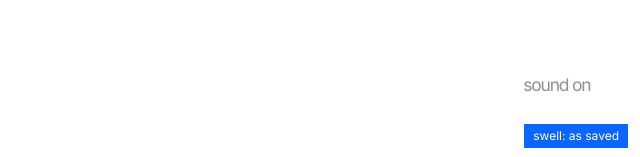
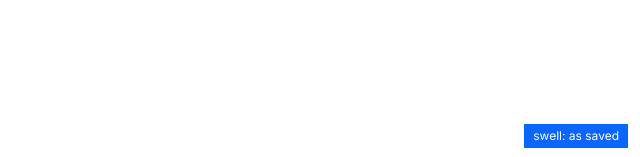
Before and after one commit to atuldgr8/atuldgr8.github.io, a plain HTML site: page project.html in a window 1280 px wide. Shown: the part 640-797 px from the top of the page, 640-1280 px from the left. Drawn offline with Linux system fonts and the light colour scheme; no server answers.

Commit message:
Remove the sound button (sound is simply on); captions and bulb lines say 'tap' on touch screens, 'click' on laptops
Co-Authored-By: Claude Sonnet 5.5 <noreply@anthropic.com>
Claude-Session: https://claude.ai/code/session_01FAw4JkrHqx7N4EAoNoK8i7

```diff
--- a/assets/canvas.js
+++ b/assets/canvas.js
@@ -362,8 +362,17 @@ window.Canvas = (() => {
     cv.classList.toggle('editing', !!o.edit);
     cv.dataset.intro = doc.intro || 'intro';     // the name of the first section (everything above the first named one)
     for (const it of doc.items) cv.appendChild(item(it, o));
+    if (!o.edit) tapWords(cv);
     layout(cv);
     return cv;
+  }
+  // On a touch screen nobody clicks: "Click to enlarge" reads "Tap to enlarge". (The page file keeps "click", and the editor shows it.)
+  const touch = matchMedia('(hover: none) and (pointer: coarse)').matches;
+  const tapped = s => s.replace(/\bclick(s|ed|ing)?\b/gi, (m, x) => { const w = 'tap' + (x ? (x === 's' ? 's' : x === 'ed' ? 'ped' : 'ping') : ''); return m[0] === 'C' ? w[0].toUpperCase() + w.slice(1) : w; });
+  function tapWords(root) {
+    if (!touch) return;
+    const w = document.createTreeWalker(root, NodeFilter.SHOW_TEXT);
+    for (let n; (n = w.nextNode());) if (/click/i.test(n.nodeValue)) n.nodeValue = tapped(n.nodeValue);
   }
 
   function layout(cv) {
--- a/assets/sound.js
+++ b/assets/sound.js
@@ -1,12 +1,11 @@
 /* The site's sounds. Everything is made in the browser (no files to load).
    Atul's picks: tick = wood tick, tap = pop, go = chime, light = bulb hum, talk = murmur, kick = boing.
    Usage from other scripts:  Sound.play('talk')   Sound.play('light', true)  (true = lights on)   Sound.play('kick', touchCount)
-   Browsers keep a page silent until the visitor first taps something, so the very first tap is quiet. */
+   Always on (no mute button, on purpose). Browsers keep a page silent until the visitor first taps something, so the very first tap is quiet. */
 (() => {
   if (/[?&](edit|review)\b/.test(location.search)) { window.Sound = { play() {}, muted: true }; return; }
   const VOL = .5;
   let ac = null, out = null, noise = null, muted = false;
-  try { muted = localStorage.getItem('sound') === 'off'; } catch (e) {}
 
   function ctx() {
     if (!ac) {
@@ -60,13 +59,12 @@
   document.addEventListener('pointerover', e => {
     if (e.pointerType !== 'mouse') return;
     const el = e.target.closest && e.target.closest(LIVE);
-    if (el && el !== over && !el.closest('.sound-btn, #theme, .rv-ui')) play('tick');
+    if (el && el !== over && !el.closest('#theme, .rv-ui')) play('tick');
     over = el;
   }, true);
   document.addEventListener('pointerdown', () => ctx(), true);   // wake the sound up on the first touch
   document.addEventListener('click', e => {
     const el = e.target.closest && e.target.closest(LIVE); if (!el || el.closest('#theme, .rv-ui')) return;
-    if (el.classList.contains('sound-btn')) return;
     const a = el.closest('a[href]') || el.querySelector && el.querySelector('a[href]');
     if (isGo(a) && !(e.metaKey || e.ctrlKey || a.target === '_blank')) { play('tap'); try { sessionStorage.setItem('arrive', String(Date.now())); } catch (x) {} }
     else play('tap');
@@ -77,24 +75,4 @@
     if (t && Date.now() - t < 4000) addEventListener('load', () => { if (muted) return; ctx(); setTimeout(() => { if (ac && ac.state === 'running') play('go'); }, 80); });
   } catch (e) {}
 
-  // ---- a quiet on/off at the bottom right ----
-  const b = document.createElement('button');
-  b.type = 'button'; b.className = 'sound-btn'; b.setAttribute('aria-label', 'Sound on or off');
-  const label = () => { b.textContent = muted ? 'sound off' : 'sound on'; };
-  label();
-  b.addEventListener('click', () => {
-    muted = !muted; try { localStorage.setItem('sound', muted ? 'off' : 'on'); } catch (e) {}
-    label(); if (!muted) { ctx(); SOUNDS.tap(); }
-  });
-  const css = document.createElement('style');
-  css.textContent = `.sound-btn { position: fixed; right: var(--gutter, 24px); bottom: 24px; z-index: 13; font: inherit; font-size: var(--size, 14px); letter-spacing: inherit;
-    color: var(--mute, #8c8c8c); background: var(--bg, #fff); border: 0; padding: .35em .5em; border-radius: 4px; cursor: pointer; }
-    .sound-btn::before { content: ''; position: absolute; inset: -.5em -.4em; }   /* a bigger place to put a thumb */
-    .sound-btn:hover { color: var(--fg, #111); }
-    body.past .sound-btn { opacity: 0; pointer-events: none; } @media print { .sound-btn { display: none; } }`;
-  // on Atul's laptop the blue "edit" buttons sit in this corner; stay clear of them
-  if (/^(localhost|127\.0\.0\.1|\[::1\])$/.test(location.hostname)) css.textContent += ' .sound-btn { bottom: 60px; }';
-  document.head.appendChild(css);
-  const add = () => document.body.appendChild(b);
-  document.body ? add() : addEventListener('DOMContentLoaded', add);
 })();
```
Also changed, not shown: index.html (+1 -1 lines).
